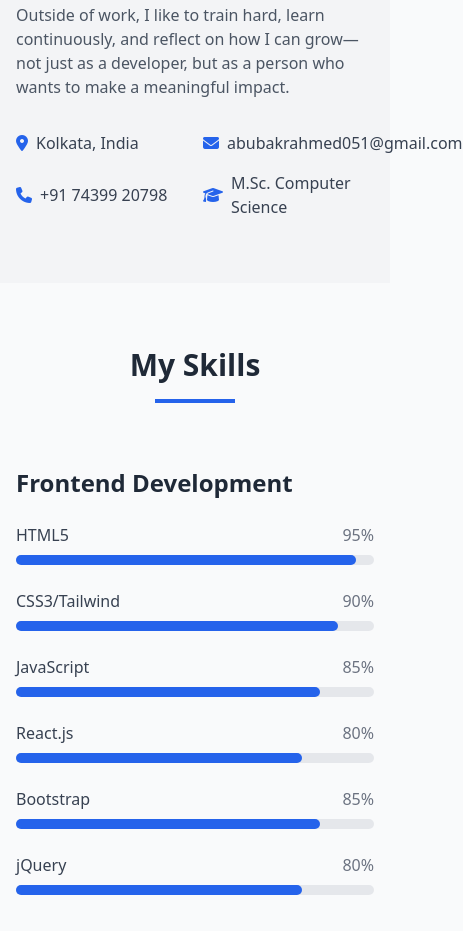
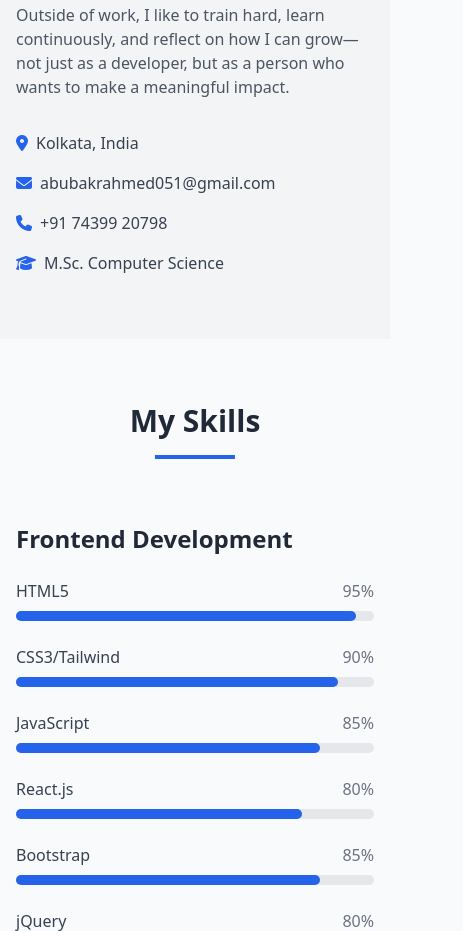
Before and after one commit to abubakr-29/abubakrahmed, a plain HTML site: page index.html in a window 390 px wide. Shown: the part 1909-2840 px from the top of the page, 463 px wide, since content can reach past the window. Drawn offline with nearby package versions, Linux system fonts and the light colour scheme.

Commit message:
Update index.html

```diff
--- a/index.html
+++ b/index.html
@@ -237,7 +237,7 @@
               reflect on how I can grow—not just as a developer, but as a person
               who wants to make a meaningful impact.
             </p>
-            <div class="grid grid-cols-2 gap-4">
+            <div class="grid grid-cols-1 md:grid-cols-2 gap-4">
               <div class="flex items-center">
                 <i
                   class="fas fa-map-marker-alt text-blue-600 dark:text-blue-400 mr-2"
@@ -250,21 +250,22 @@
                 <i
                   class="fas fa-envelope text-blue-600 dark:text-blue-400 mr-2"
                 ></i>
-                <span class="text-gray-700 dark:text-gray-300"
-                  ><a
+                <span class="text-gray-700 dark:text-gray-300">
+                  <a
                     href="https://mail.google.com/mail/?view=cm&fs=1&to=abubakrahmed051@gmail.com"
                     target="_blank"
-                    >abubakrahmed051@gmail.com</a
-                  ></span
-                >
+                  >
+                    abubakrahmed051@gmail.com
+                  </a>
+                </span>
               </div>
               <div class="flex items-center">
                 <i
                   class="fas fa-phone text-blue-600 dark:text-blue-400 mr-2"
                 ></i>
-                <span class="text-gray-700 dark:text-gray-300"
-                  ><a href="tel:+917439920798">+91 74399 20798</a></span
-                >
+                <span class="text-gray-700 dark:text-gray-300">
+                  <a href="tel:+917439920798">+91 74399 20798</a>
+                </span>
               </div>
               <div class="flex items-center">
                 <i
```
